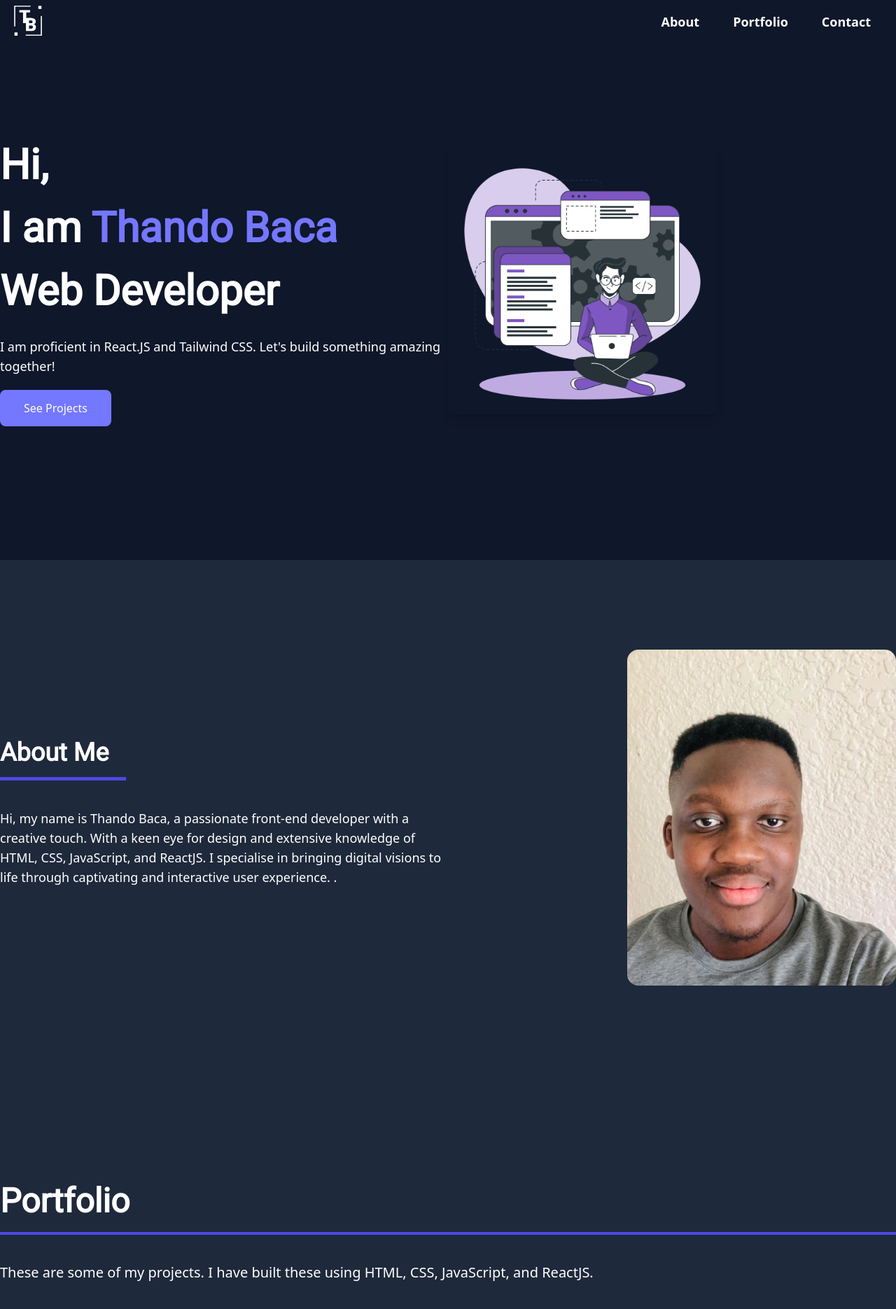
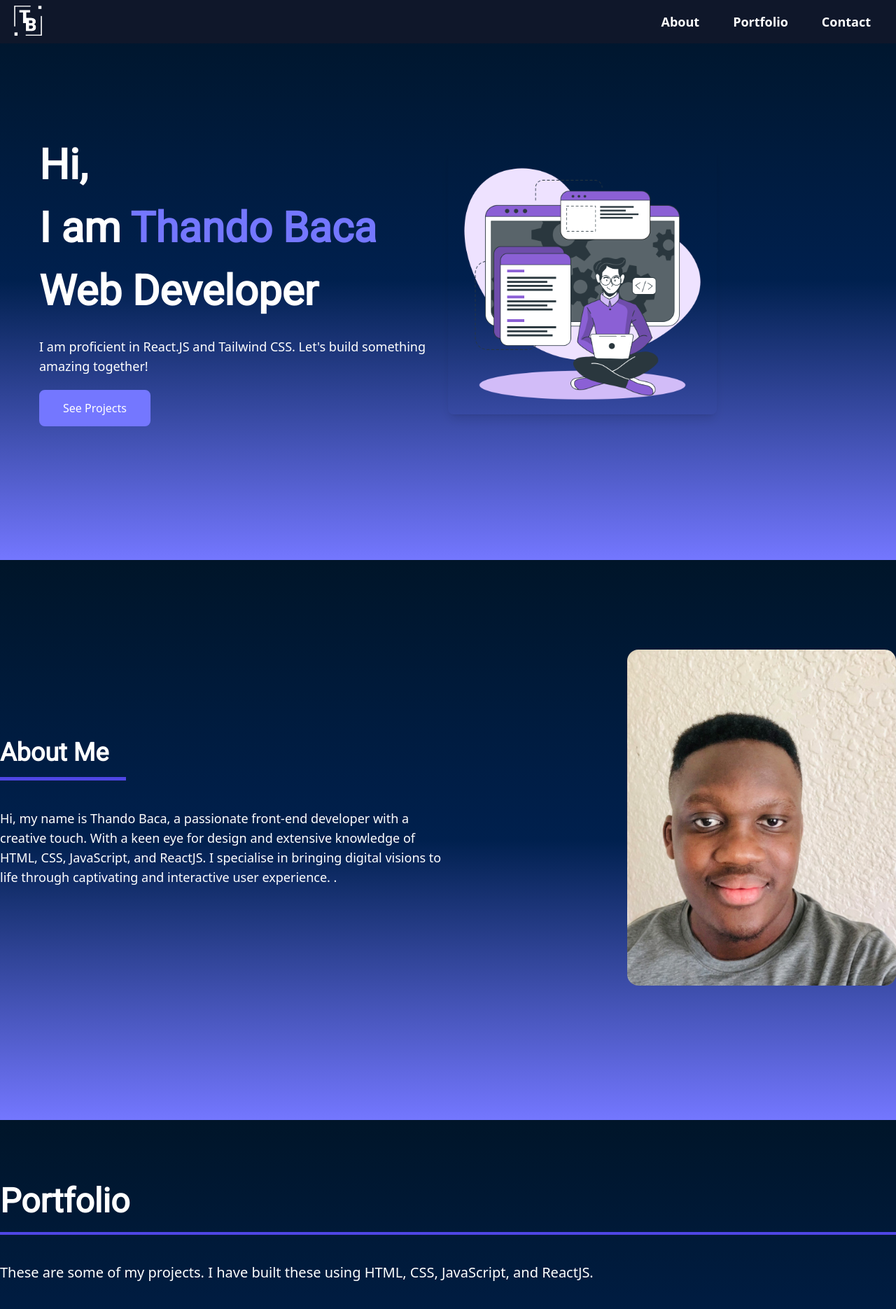
Before and after one commit to ThandoBaca/my-portfolio, a React (Create React App) app: page / in a window 1280 px wide. Shown: the top 1870 px of the page at 70% size. Built offline with nearby package versions, Linux system fonts and the light colour scheme.

Commit message:
Updated background

```diff
--- a/src/components/About.js
+++ b/src/components/About.js
@@ -3,7 +3,7 @@ import AboutImg from '../assets/profile.jpg'
 
 const About = () => {
   return (
-    <section className='bg-secondary min-h-screen text-white py-32'>
+    <section className='bg-gradient-to-b from-[#001529] via-[#00204E] to-[#7477FF] min-h-screen text-white py-32'>
         <div className="container mx-auto grid md:grid-cols-2 items-center md:justify-between">
         <div className='about-info'>
           <h1 className="text-4xl font-bold mb-5 border-b-[5px] w-[180px] border-indigo-600 pb-2">About Me</h1>
--- a/src/components/Contact.js
+++ b/src/components/Contact.js
@@ -9,7 +9,7 @@ const Card = ({ children }) => (
 
 const Contact = () => {
   return (
-    <section className="bg-primary text-white py-16" id="contact">
+    <section className="bg-gradient-to-b from-[#001529] via-[#00204E] to-[#7477FF] text-white py-16" id="contact">
       <div className="container mx-auto min-h-screen text-center">
         <h2 className="text-4xl font-bold mb-8 border-b-4 border-indigo-600 pb-2 inline-block">
           Contact Me
--- a/src/components/Hero.js
+++ b/src/components/Hero.js
@@ -6,17 +6,17 @@ import { motion } from 'framer-motion';
 const Hero = () => {
   return (
     <motion.section
-      className='bg-primary text-white min-h-screen flex items-center justify-center'
+      className='bg-gradient-to-b from-[#001529] via-[#00204E] to-[#7477FF] text-white min-h-screen flex items-center justify-center'
       initial={{ opacity: 0 }}
       animate={{ opacity: 1 }}
       transition={{ duration: 1 }}
     >
-      <div className="container mx-auto grid md:grid-cols-2 items-center md:justify-between">
+      <div className="container mx-auto grid md:grid-cols-2 items-center md:justify-between p-8 rounded-lg bg-neumorphism">
         <motion.div
           initial={{ x: -100, opacity: 0 }}
           animate={{ x: 0, opacity: 1 }}
           transition={{ duration: 1 }}
-          className='hero-info text-center md:text-left'
+          className='hero-info text-center md:text-left p-6 bg-neumorphism-dark rounded-lg'
         >
           <h1 className='text-4xl lg:text-6xl font-bold leading-tight'>
             Hi, <br />
@@ -39,9 +39,9 @@ const Hero = () => {
           initial={{ x: 100, opacity: 0 }}
           animate={{ x: 0, opacity: 1 }}
           transition={{ duration: 1 }}
-          className="hero-img"
+          className="hero-img order-first md:order-last"
         >
-          <img src={HeroImg} alt="Developer illustration" className="w-full md:w-96 mx-auto md:mx-0 rounded-lg shadow-lg"/>
+          <img src={HeroImg} alt="Developer illustration" className="w-full md:w-96 mx-auto md:mx-0 rounded-lg shadow-lg filter brightness-110"/>
         </motion.div>
       </div>
     </motion.section>
--- a/src/components/Portfolio.js
+++ b/src/components/Portfolio.js
@@ -29,7 +29,7 @@ const Portfolio = () => {
 
 
   return (
-    <section className='bg-secondary min-h-screen text-white py-20'>
+    <section className='bg-gradient-to-b from-[#001529] via-[#00204E] to-[#7477FF] min-h-screen text-white py-20'>
       <div className="container mx-auto">
         <h1 className="text-5xl font-bold mb-10 border-b-4 border-indigo-600 pb-2">
           Portfolio
```
